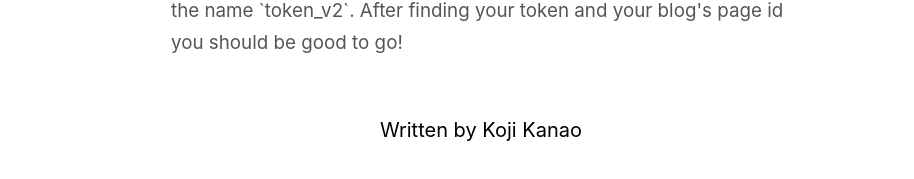
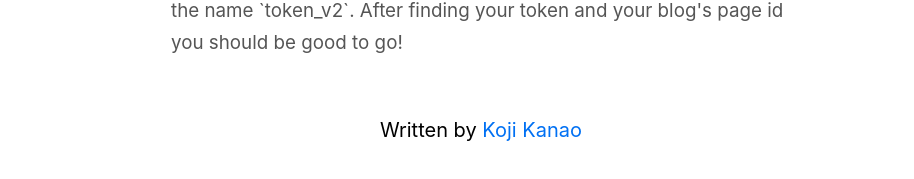
Before and after one commit to koji/blog, a Next.js app: page / in a window 1280 px wide. Shown: the part 984-1163 px from the top of the page, without its empty margins (159-1073 px from the left). Built offline with nearby package versions, Linux system fonts and the light colour scheme.

Commit message:
update footer

```diff
--- a/src/components/footer.tsx
+++ b/src/components/footer.tsx
@@ -3,22 +3,10 @@ import ExtLink from './ext-link'
 export default () => (
   <>
     <footer>
-      {/* <span>Deploy your own!</span>
-      <ExtLink href="https://vercel.com/import/git?s=https://github.com/ijjk/notion-blog/tree/master&env=NOTION_TOKEN,BLOG_INDEX_ID&envDescription=Required+env+values+for+deploying&envLink=https://github.com/ijjk/notion-blog%23getting-blog-index-and-token">
-        <img
-          src="https://vercel.com/button"
-          height={46}
-          width={132}
-          alt="deploy to Vercel button"
-        />
-      </ExtLink>
       <span>
-        or{' '}
-        <ExtLink href="https://github.com/ijjk/notion-blog">
-          view source
-        </ExtLink>
-      </span> */}
-      Written by Koji Kanao
+        Written by{' '}
+        <ExtLink href="http://kojikanao.netlify.app/">Koji Kanao</ExtLink>
+      </span>
     </footer>
   </>
 )
```
